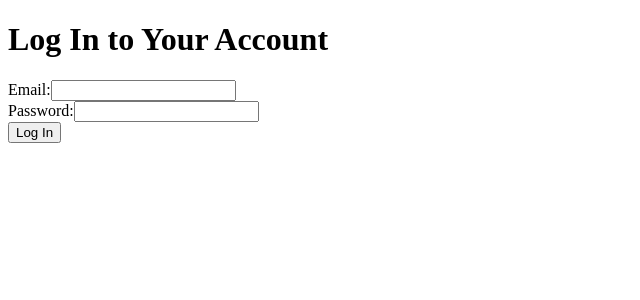
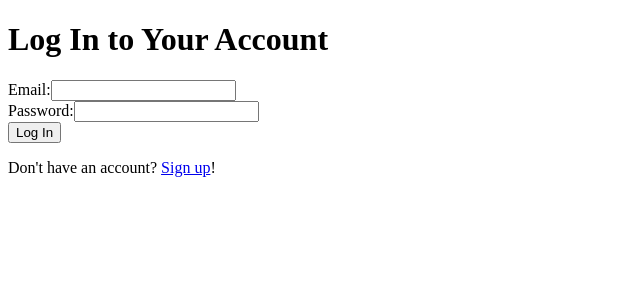
Before and after one commit to marco-vidali/soundscape, a React (Vite) app: page /auth/login in a window 1280 px wide. Shown: the top 300 px of the page, without its empty margins (0-640 px from the left). Built offline with nearby package versions, Linux system fonts and the light colour scheme.

Commit message:
Add SignupLink component to the Login page

```diff
--- /dev/null
+++ b/src/features/auth/SignupLink.tsx
@@ -0,0 +1,12 @@
+import { Link } from "react-router-dom";
+
+const SignupLink = () => {
+    return (
+        <p>
+            Don't have an account?{" "}
+            <Link to={{ pathname: "/auth/signup" }}>Sign up</Link>!
+        </p>
+    );
+};
+
+export default SignupLink;
--- a/src/pages/Login.tsx
+++ b/src/pages/Login.tsx
@@ -1,11 +1,13 @@
 import LoginForm from "../features/auth/LoginForm";
 import LoginTitle from "../features/auth/LoginTitle";
+import SignupLink from "../features/auth/SignupLink";
 
 const Login = () => {
     return (
         <>
             <LoginTitle />
             <LoginForm />
+            <SignupLink />
         </>
     );
 };
```
